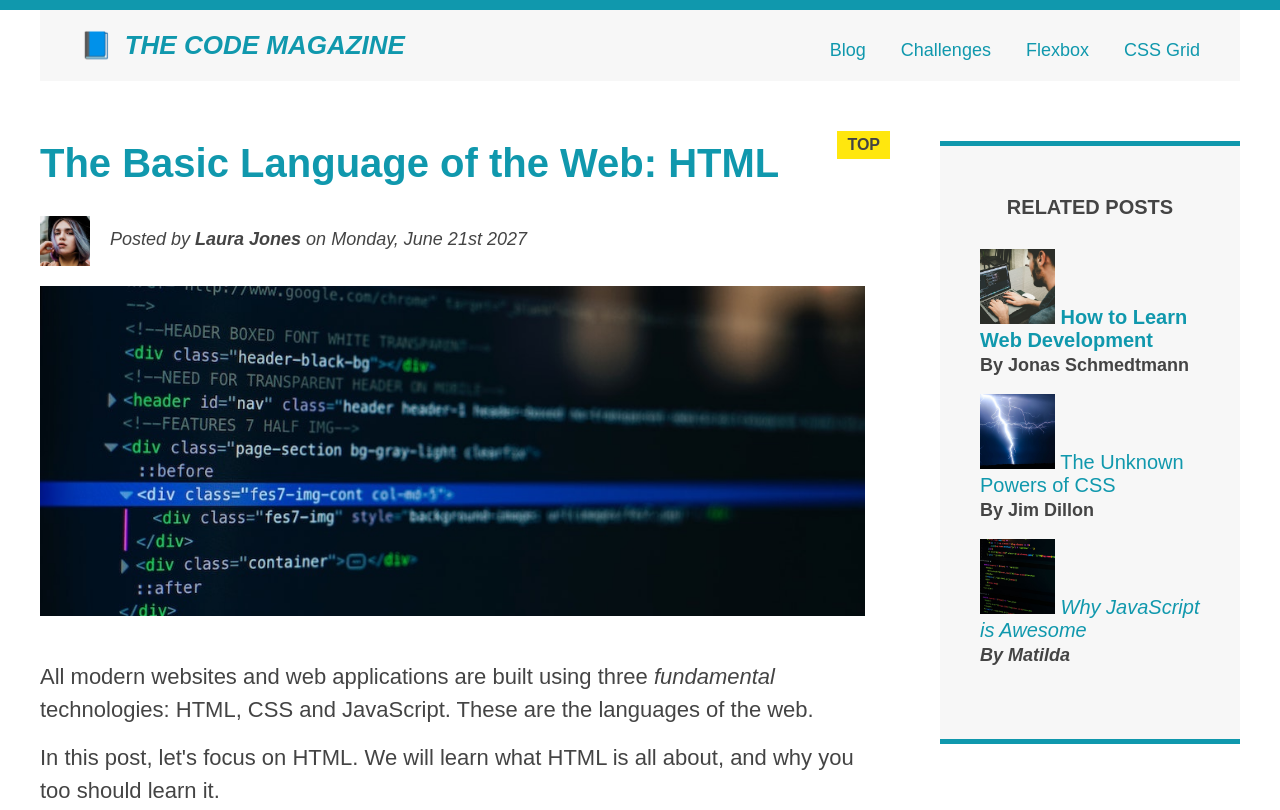
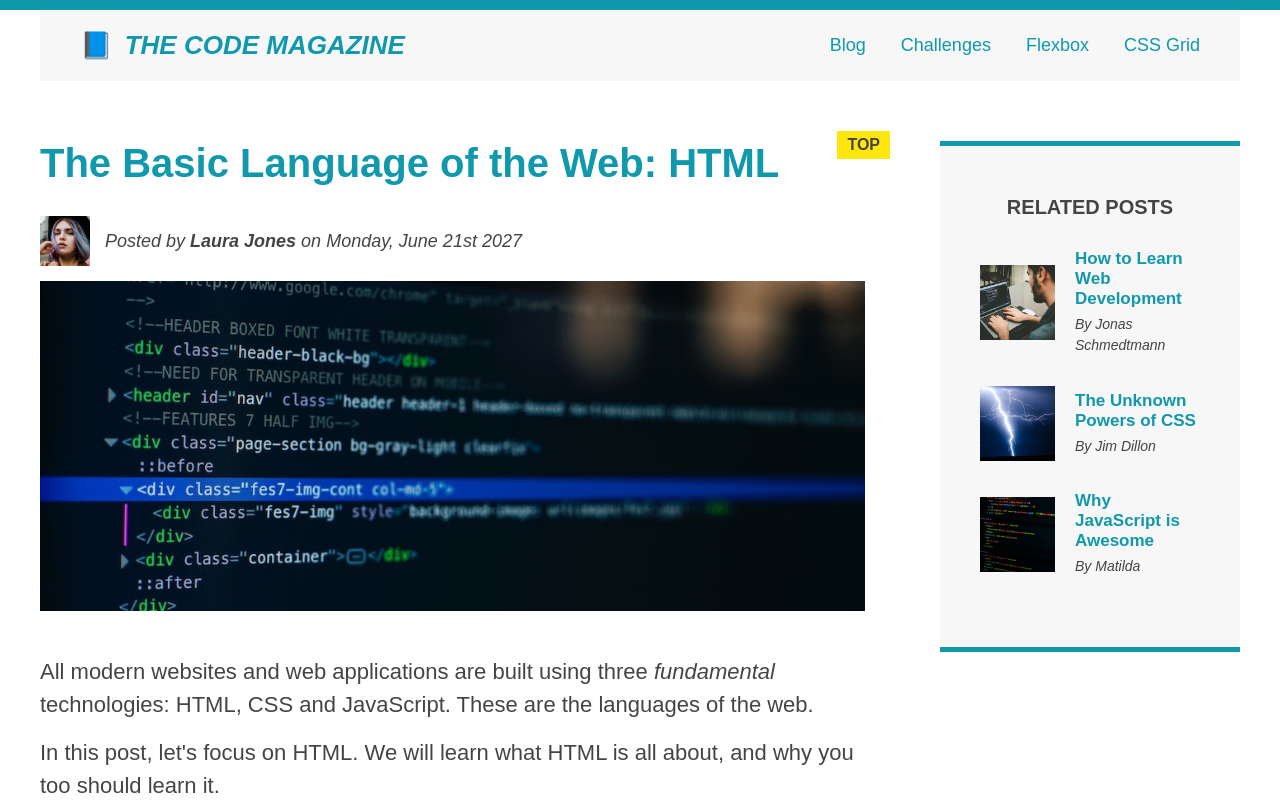
Before and after one commit to SwarajKaran/CSS-Layouts, a plain HTML site: page index.html in a window 1280 px wide. Shown: the top 810 px of the page. Drawn offline with Linux system fonts and the light colour scheme.

Commit message:
flexbox layout

```diff
--- a/index.html
+++ b/index.html
@@ -30,11 +30,11 @@
         </nav>
         <!-- <div class="clear"></div> -->
       </header>
-
+      <div class="row">
         <article>
           <header class="post-header">
             <h2>The Basic Language of the Web: HTML</h2>
-
+            <div class="author-box">
               <img
                 src="img/laura-jones.jpg"
                 alt="Headshot of Laura Jones"
@@ -46,6 +46,7 @@
               <p id="author" class="author">
                 Posted by <strong>Laura Jones</strong> on Monday, June 21st 2027
               </p>
+            </div>
 
             <img
               src="img/post-img.jpg"
@@ -60,8 +61,8 @@
           <p>
             All modern websites and web applications are built using three
             <em>fundamental</em>
-          technologies: HTML, CSS and JavaScript. These are the languages of the
-          web.
+            technologies: HTML, CSS and JavaScript. These are the languages of
+            the web.
           </p>
 
           <p>
@@ -73,8 +74,8 @@
           <p>
             HTML stands for <strong>H</strong>yper<strong>T</strong>ext
             <strong>M</strong>arkup <strong>L</strong>anguage. It's a markup
-          language that web developers use to structure and describe the content
-          of a webpage (not a programming language).
+            language that web developers use to structure and describe the
+            content of a webpage (not a programming language).
           </p>
           <p>
             HTML consists of elements that describe different types of content:
@@ -125,38 +126,47 @@
           <h4>Related posts</h4>
 
           <ul class="related">
-          <li>
+            <li class="related-post">
               <img
                 src="img/related-1.jpg"
                 alt="Person programming"
                 width="75"
                 height="75"
               />
-            <a href="#">How to Learn Web Development</a>
+              <div>
+                <a class="related-link" href="#"
+                  >How to Learn Web Development</a
+                >
                 <p class="related-author">By Jonas Schmedtmann</p>
+              </div>
             </li>
-          <li>
+            <li class="related-post">
               <img
                 src="img/related-2.jpg"
                 alt="Lightning"
                 width="75"
                 height="75"
               />
-            <a href="#">The Unknown Powers of CSS</a>
+              <div>
+                <a class="related-link" href="#">The Unknown Powers of CSS</a>
                 <p class="related-author">By Jim Dillon</p>
+              </div>
             </li>
-          <li>
+            <li class="related-post">
               <img
                 src="img/related-3.jpg"
                 alt="JavaScript code on a screen"
                 width="75"
                 height="75"
               />
-            <a href="#">Why JavaScript is Awesome</a>
+              <div>
+                <a class="related-link" href="#">Why JavaScript is Awesome</a>
                 <p class="related-author">By Matilda</p>
+              </div>
             </li>
           </ul>
         </aside>
+      </div>
 
       <footer>
         <p id="copyright" class="copyright text">
--- a/style.css
+++ b/style.css
@@ -197,7 +197,7 @@ nav a:link {
   display: block; */
 
   margin-right: 30px;
-  margin-top: 10px;
+  /* margin-top: 10px; */
   display: inline-block;
 }
 
@@ -266,13 +266,12 @@ nav p {
   font-size: 18px;
 } */
 
-/* FLOATS */
+/* FLOATS
 .author-img {
   float: left;
   margin-bottom: 20px;
 }
 .author {
-  /* padding-left: 80px; */
   float: left;
   margin-top: 10px;
   margin-left: 20px;
@@ -283,9 +282,9 @@ h1 {
 nav {
   float: right;
 }
-/* .clear {
+ .clear {
   clear: both;
-} */
+}
 .clearfix::after {
   content: "";
   clear: both;
@@ -302,3 +301,51 @@ aside {
 footer {
   clear: both;
 }
+*/
+/* FLEX BOX */
+.main-header {
+  display: flex;
+  align-items: center;
+  justify-content: space-between;
+}
+.author {
+  margin-bottom: 0;
+  margin-left: 15px;
+}
+.author-box {
+  display: flex;
+  align-items: center;
+  margin-bottom: 15px;
+}
+.related-post {
+  display: flex;
+  align-items: center;
+  gap: 20px;
+  margin-bottom: 30px;
+}
+.related-link:link {
+  font-size: 17px;
+  font-weight: bold;
+  font-style: normal;
+  margin-bottom: 5px;
+  display: block;
+}
+.related-author {
+  margin-bottom: 0;
+  font-size: 14px;
+  font-weight: normal;
+  font-style: italic;
+}
+.row {
+  display: flex;
+  align-items: flex-start;
+  gap: 75px;
+  margin-bottom: 60px;
+}
+article {
+  flex: 1;
+  margin-bottom: 0;
+}
+aside {
+  flex: 0 0 300px;
+}
```
Lines whose indentation alone changed are shown as unchanged.
